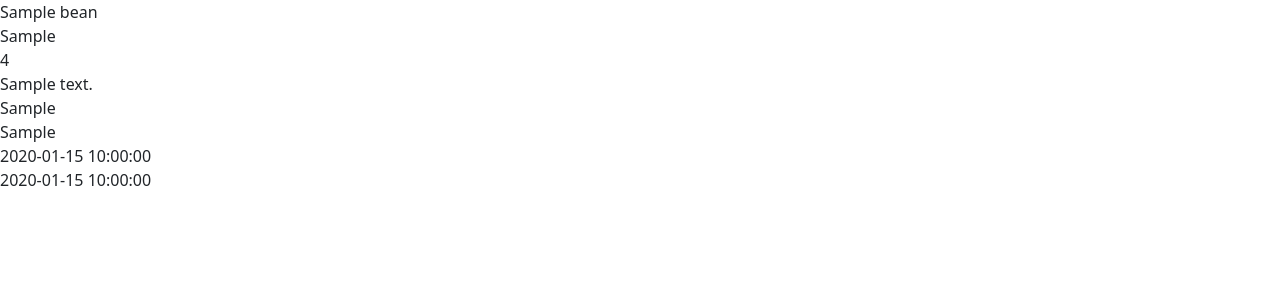
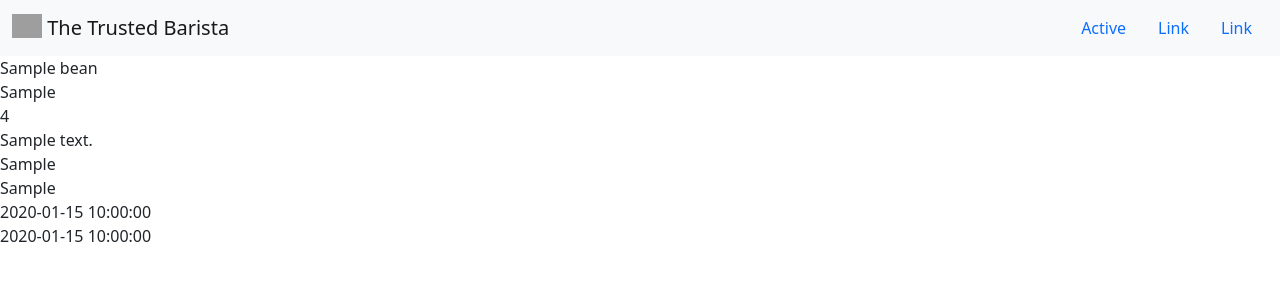
Before and after one commit to LogisticBravo/Milestone-Project-3, a Flask app: page / in a window 1280 px wide. Shown: the top 300 px of the page. Run offline with Flask 2, Linux system fonts and the light colour scheme; a database or web service that is not in the repository returns one stand-in record (values such as "Sample title"); some libraries are stand-ins or nearby versions; grey boxes are pictures that could not be loaded.

Commit message:
Add header,main and footer tag to base.html. Add Navbar

```diff
--- a/templates/base.html
+++ b/templates/base.html
@@ -1,20 +1,60 @@
 <!DOCTYPE html>
 <html lang="en">
+
 <head>
     <meta charset="UTF-8">
     <meta name="viewport" content="width=device-width, initial-scale=1.0">
     <meta http-equiv="X-UA-Compatible" content="ie=edge">
-<meta name="Description" content="Enter your description here"/>
-<link rel="stylesheet" href="https://cdnjs.cloudflare.com/ajax/libs/twitter-bootstrap/5.0.0-beta1/css/bootstrap.min.css">
+    <meta name="Description" content="Enter your description here" />
+    <link rel="stylesheet"
+        href="https://cdnjs.cloudflare.com/ajax/libs/twitter-bootstrap/5.0.0-beta1/css/bootstrap.min.css">
     <link rel="stylesheet" href="https://cdnjs.cloudflare.com/ajax/libs/font-awesome/5.15.2/css/all.min.css">
     <link rel="stylesheet" href="assets/css/style.css">
-<title>Beanie Barista</title>
+    <title>The Trusted Barista</title>
 </head>
+
 <body>
+
+    <!--****** Header ******-->
+    <header>
+        <nav class="navbar navbar-light bg-light">
+            <div class="container-fluid">
+                <a class="navbar-brand" href="#">
+                    <img src="/docs/5.0/assets/brand/bootstrap-logo.svg" alt="" width="30" height="24"
+                        class="d-inline-block align-text-top">
+                    The Trusted Barista
+                </a>
+                <ul class="nav justify-content-end">
+                    <li class="nav-item">
+                        <a class="nav-link active" aria-current="page" href="#">Active</a>
+                    </li>
+                    <li class="nav-item">
+                        <a class="nav-link" href="#">Link</a>
+                    </li>
+                    <li class="nav-item">
+                        <a class="nav-link" href="#">Link</a>
+                    </li>
+                </ul>
+            </div>
+        </nav>
+    </header>
+    <!--****** End Header ******-->
+
+    <!--****** Main Content ******-->
+    <main>
         {% block content %}
         {% endblock%}
+    </main>
+    <!--****** End Main Content ******-->
+
+    <!--****** Footer ******-->
+    <footer>
+
+    </footer>
+    <!--****** End Footer ******-->
 
     <script src="https://cdnjs.cloudflare.com/ajax/libs/popper.js/2.5.4/umd/popper.min.js"></script>
     <script src="https://cdnjs.cloudflare.com/ajax/libs/twitter-bootstrap/5.0.0-beta1/js/bootstrap.min.js"></script>
 </body>
+
 </html>
```
Lines whose indentation alone changed are shown as unchanged.
